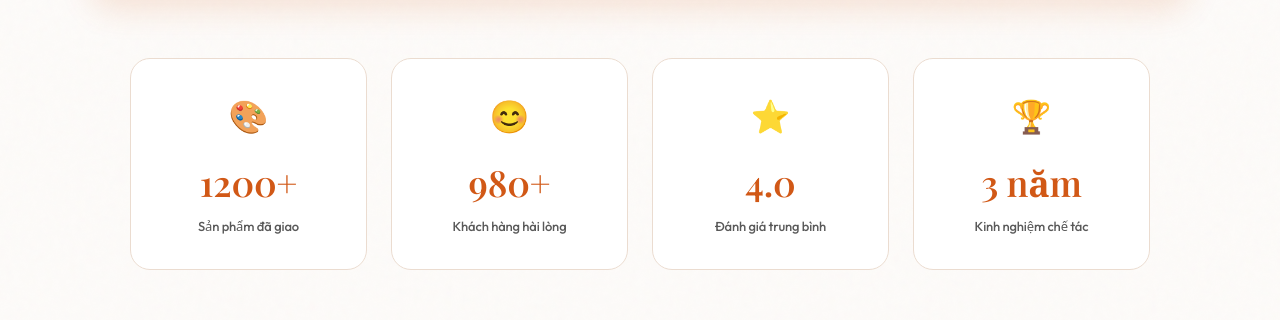
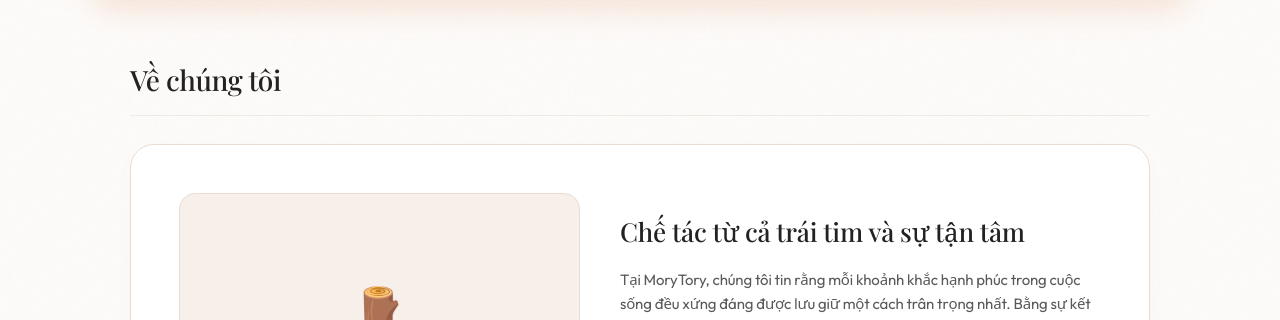
Before and after one commit to se-tuanh/morytory, a website: page frontend/index.html in a window 1280 px wide. Shown: the part 2093-2413 px from the top of the page. Drawn offline with nearby package versions, Linux system fonts and the light colour scheme.

Commit message:
style: remove stats-section from homepage

```diff
--- a/frontend/index.html
+++ b/frontend/index.html
@@ -815,35 +815,7 @@
       box-shadow: 0 6px 20px rgba(209, 88, 22, 0.35);
     }
 
-    /* ─── ANIMATED COUNTERS ─── */
-    .stats-section {
-      max-width: 1100px; margin: 60px auto;
-      display: grid; grid-template-columns: repeat(4, 1fr); gap: 24px;
-      padding: 0 40px;
-    }
-    .stat-card {
-      background: #fff; border: 1px solid var(--gray-l);
-      border-radius: 20px; padding: 32px 20px; text-align: center;
-      transition: transform 0.3s cubic-bezier(0.16, 1, 0.3, 1), box-shadow 0.3s;
-    }
-    .stat-card:hover {
-      transform: translateY(-4px);
-      box-shadow: 0 12px 28px rgba(209, 88, 22, 0.06);
-    }
-    .stat-icon { font-size: 32px; margin-bottom: 12px; }
-    .stat-number {
-      font-family: var(--serif); font-size: 36px; font-weight: 600;
-      color: var(--brown); margin-bottom: 4px;
-    }
-    .stat-label {
-      font-size: 13px; color: var(--gray); font-weight: 500;
-    }
-    body.dark-mode .stat-card {
-      background: var(--card-bg);
-    }
-    @media (max-width: 768px) {
-      .stats-section { grid-template-columns: repeat(2, 1fr); padding: 0 20px; }
-    }
+
 
     /* ─── TOAST NOTIFICATIONS ─── */
     #toast-container {
@@ -1043,29 +1015,7 @@
       </div>
     </div>
 
-    <!-- Thống kê ấn tượng -->
-    <div class="stats-section reveal">
-      <div class="stat-card">
-        <div class="stat-icon">🎨</div>
-        <div class="stat-number" data-target="1200" data-suffix="+">0+</div>
-        <div class="stat-label">Sản phẩm đã giao</div>
-      </div>
-      <div class="stat-card">
-        <div class="stat-icon">😊</div>
-        <div class="stat-number" data-target="980" data-suffix="+">0+</div>
-        <div class="stat-label">Khách hàng hài lòng</div>
-      </div>
-      <div class="stat-card">
-        <div class="stat-icon">⭐</div>
-        <div class="stat-number" data-target="4" data-suffix=".9">0.0</div>
-        <div class="stat-label">Đánh giá trung bình</div>
-      </div>
-      <div class="stat-card">
-        <div class="stat-icon">🏆</div>
-        <div class="stat-number" data-target="3" data-suffix=" năm">0 năm</div>
-        <div class="stat-label">Kinh nghiệm chế tác</div>
-      </div>
-    </div>
+
 
     <!-- Về chúng tôi -->
     <div class="section" id="about-section" style="scroll-margin-top: 80px; margin-top: 60px;">
@@ -2462,50 +2412,7 @@
       }, duration);
     }
 
-    // Animated Counter
-    function initAnimatedCounters() {
-      const counters = document.querySelectorAll('.stat-number[data-target]');
-      if (!counters.length) return;
-
-      const observer = new IntersectionObserver((entries) => {
-        entries.forEach(entry => {
-          if (entry.isIntersecting && !entry.target.dataset.animated) {
-            entry.target.dataset.animated = 'true';
-            animateCounter(entry.target);
-          }
-        });
-      }, { threshold: 0.5 });
-
-      counters.forEach(c => observer.observe(c));
-    }
-
-    function animateCounter(el) {
-      const target = parseInt(el.dataset.target);
-      const suffix = el.dataset.suffix || '';
-      const duration = 2000;
-      const start = performance.now();
-
-      function update(now) {
-        const elapsed = now - start;
-        const progress = Math.min(elapsed / duration, 1);
-        // Ease out cubic
-        const eased = 1 - Math.pow(1 - progress, 3);
-        const current = Math.round(target * eased);
-
-        if (suffix === '.9') {
-          // Special case for rating: show decimal
-          const val = (target * eased).toFixed(1);
-          el.textContent = val;
-        } else {
-          el.textContent = current + suffix;
-        }
-
-        if (progress < 1) {
-          requestAnimationFrame(update);
-        }
-      }
-      requestAnimationFrame(update);
-    }
+
 
     window.addEventListener('DOMContentLoaded', () => {
       initWordRotator();
@@ -2536,8 +2443,7 @@
         }
       });
 
-      // Init animated counters
-      initAnimatedCounters();
+
 
       // Auto-restore dark mode preference
       (function() {
```
